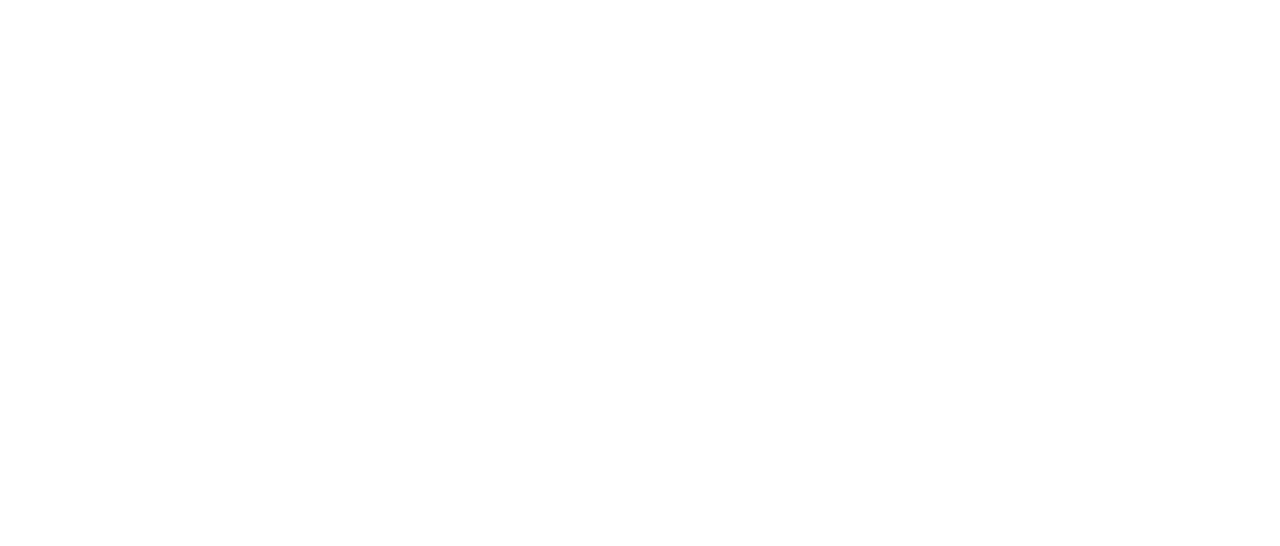
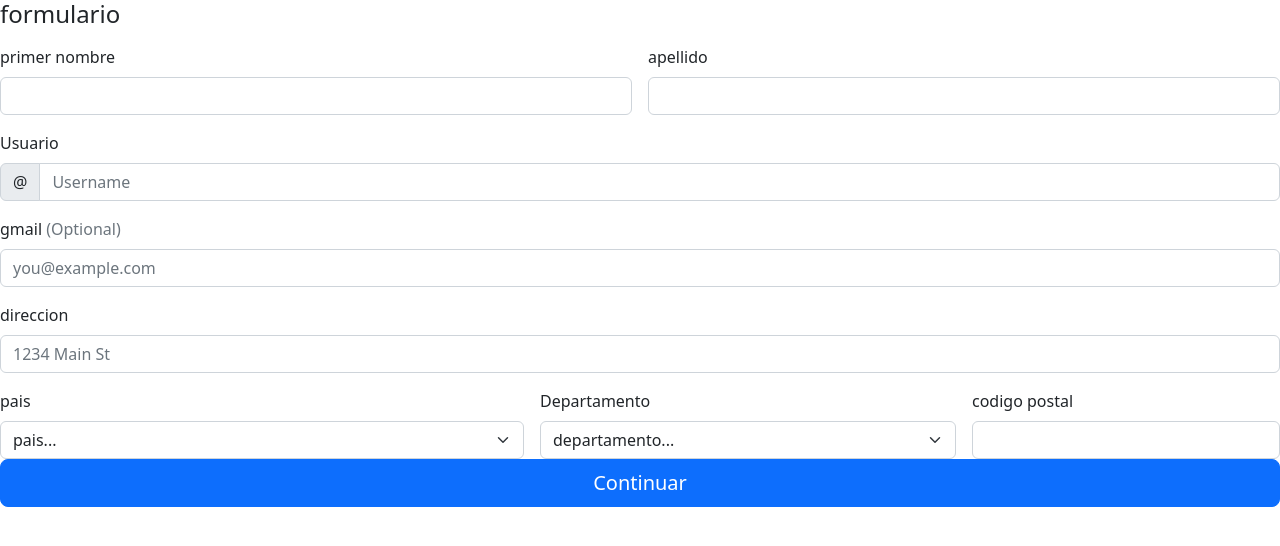
Before and after one commit to laurasalazar0215/clase-5-10-22, a plain HTML site: page index.html in a window 1280 px wide. Drawn offline with nearby package versions, Linux system fonts and the light colour scheme.

Commit message:
vinculaciones

```diff
--- a/index.html
+++ b/index.html
@@ -1,16 +1,114 @@
 <!DOCTYPE html>
 <html lang="en">
+
 <head>
     <meta charset="UTF-8">
     <meta http-equiv="X-UA-Compatible" content="IE=edge">
     <meta name="viewport" content="width=device-width, initial-scale=1.0">
+    <!-- CSS only -->
+    <link href="https://cdn.jsdelivr.net/npm/bootstrap@5.2.2/dist/css/bootstrap.min.css" rel="stylesheet"
+        integrity="sha384-Zenh87qX5JnK2Jl0vWa8Ck2rdkQ2Bzep5IDxbcnCeuOxjzrPF/et3URy9Bv1WTRi" crossorigin="anonymous">
     <link rel="stylesheet" href="./style/style.css">
     <title>Document</title>
 </head>
+
 <body>
+    <div class="main">
+        <div class="formulario">
+            <h4 class="mb-3">formulario</h4>
+            <form class="needs-validation" novalidate="">
+                <div class="row g-3">
+                    <div class="col-sm-6">
+                        <label for="firstName" class="form-label">primer nombre</label>
+                        <input type="text" class="form-control" id="firstName" placeholder="" value="" required="">
+                        <div class="invalid-feedback">
+                            Valid first name is required.
+                        </div>
+                    </div>
+
+                    <div class="col-sm-6">
+                        <label for="lastName" class="form-label">apellido</label>
+                        <input type="text" class="form-control" id="lastName" placeholder="" value="" required="">
+                        <div class="invalid-feedback">
+                            Valid last name is required.
+                        </div>
+                    </div>
+
+                    <div class="col-12">
+                        <label for="username" class="form-label">Usuario</label>
+                        <div class="input-group has-validation">
+                            <span class="input-group-text">@</span>
+                            <input type="text" class="form-control" id="username" placeholder="Username" required="">
+                            <div class="invalid-feedback">
+                                Your username is required.
+                            </div>
+                        </div>
+                    </div>
+
+                    <div class="col-12">
+                        <label for="email" class="form-label">gmail <span class="text-muted">(Optional)</span></label>
+                        <input type="email" class="form-control" id="email" placeholder="you@example.com">
+                        <div class="invalid-feedback">
+                            Please enter a valid email address for shipping updates.
+                        </div>
+                    </div>
+
+                    <div class="col-12">
+                        <label for="address" class="form-label">direccion</label>
+                        <input type="text" class="form-control" id="address" placeholder="1234 Main St" required="">
+                        <div class="invalid-feedback">
+                            Please enter your shipping address.
+                        </div>
+                    </div>
 
 
 
+                    <div class="col-md-5">
+                        <label for="country" class="form-label">pais</label>
+                        <select class="form-select" id="country" required="">
+                            <option value="">pais...</option>
+                            <option>Colombia</option>
+                        </select>
+                        <div class="invalid-feedback">
+                            Please select a valid country.
+                        </div>
+                    </div>
+
+                    <div class="col-md-4">
+                        <label for="state" class="form-label">Departamento</label>
+                        <select class="form-select" id="state" required="">
+                            <option value="">departamento...</option>
+                            <option>antioquia</option>
+                        </select>
+                        <div class="invalid-feedback">
+                            Please provide a valid state.
+                        </div>
+                    </div>
+
+                    <div class="col-md-3">
+                        <label for="zip" class="form-label">codigo postal</label>
+                        <input type="text" class="form-control" id="zip" placeholder="" required="">
+                        <div class="invalid-feedback">
+                            Zip code required.
+                        </div>
+                    </div>
+                </div>
+
+
+
+                <button class="w-100 btn btn-primary btn-lg" type="submit">Continuar</button>
+            </form>
+        </div>
+    </div>
+
+
+
+
+    <!-- JavaScript Bundle with Popper -->
+    <script src="https://cdn.jsdelivr.net/npm/bootstrap@5.2.2/dist/js/bootstrap.bundle.min.js"
+        integrity="sha384-OERcA2EqjJCMA+/3y+gxIOqMEjwtxJY7qPCqsdltbNJuaOe923+mo//f6V8Qbsw3"
+        crossorigin="anonymous"></script>
     <script src="./script/script.js"></script>
 </body>
+
 </html>
--- a/style/style.css
+++ b/style/style.css
@@ -0,0 +1,5 @@
+.main{
+    display: flex;
+    justify-content: center;
+    align-items: center;
+}
```
